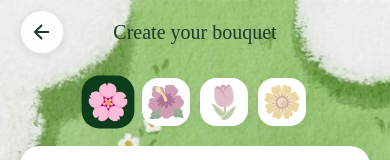
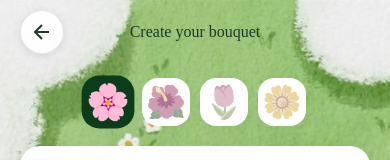
Before and after one commit to MariaSofiaa/petal-love-bouquet, an Angular app: page /create in a window 390 px wide. Shown: the top 160 px of the page. Built offline with nearby package versions, Linux system fonts and the light colour scheme; a web font is replaced by a local one.

Commit message:
ajuste del scroll al pasar de step en create bouquet

```diff
--- a/src/app/create-bouquet/create-bouquet.css
+++ b/src/app/create-bouquet/create-bouquet.css
@@ -369,7 +369,7 @@ main {
     }
 
     .page-title {
-        font-size: 1.25rem;
+        font-size: 1rem;
     }
 
     .action-group {
--- a/src/app/create-bouquet/create-bouquet.ts
+++ b/src/app/create-bouquet/create-bouquet.ts
@@ -148,6 +148,7 @@ export class CreateBouquetComponent implements AfterViewInit {
     goBack() {
         if (this.currentStep > 1) {
             this.currentStep--;
+            window.scrollTo(0, 0);
         } else {
             this.router.navigate(['/home']);
         }
@@ -167,10 +168,13 @@ export class CreateBouquetComponent implements AfterViewInit {
     async nextStep() {
         if (this.currentStep === 1 && this.isValidLink()) {
             this.currentStep = 2;
+            window.scrollTo(0, 0);
         } else if (this.currentStep === 2 && this.isValidMessage()) {
             this.currentStep = 3;
+            window.scrollTo(0, 0);
         } else if (this.currentStep === 3) {
             this.currentStep = 4;
+            window.scrollTo(0, 0);
             setTimeout(() => this.initCanvas(), 100);
         } else if (this.currentStep === 4) {
             await this.finishBouquet();
```
